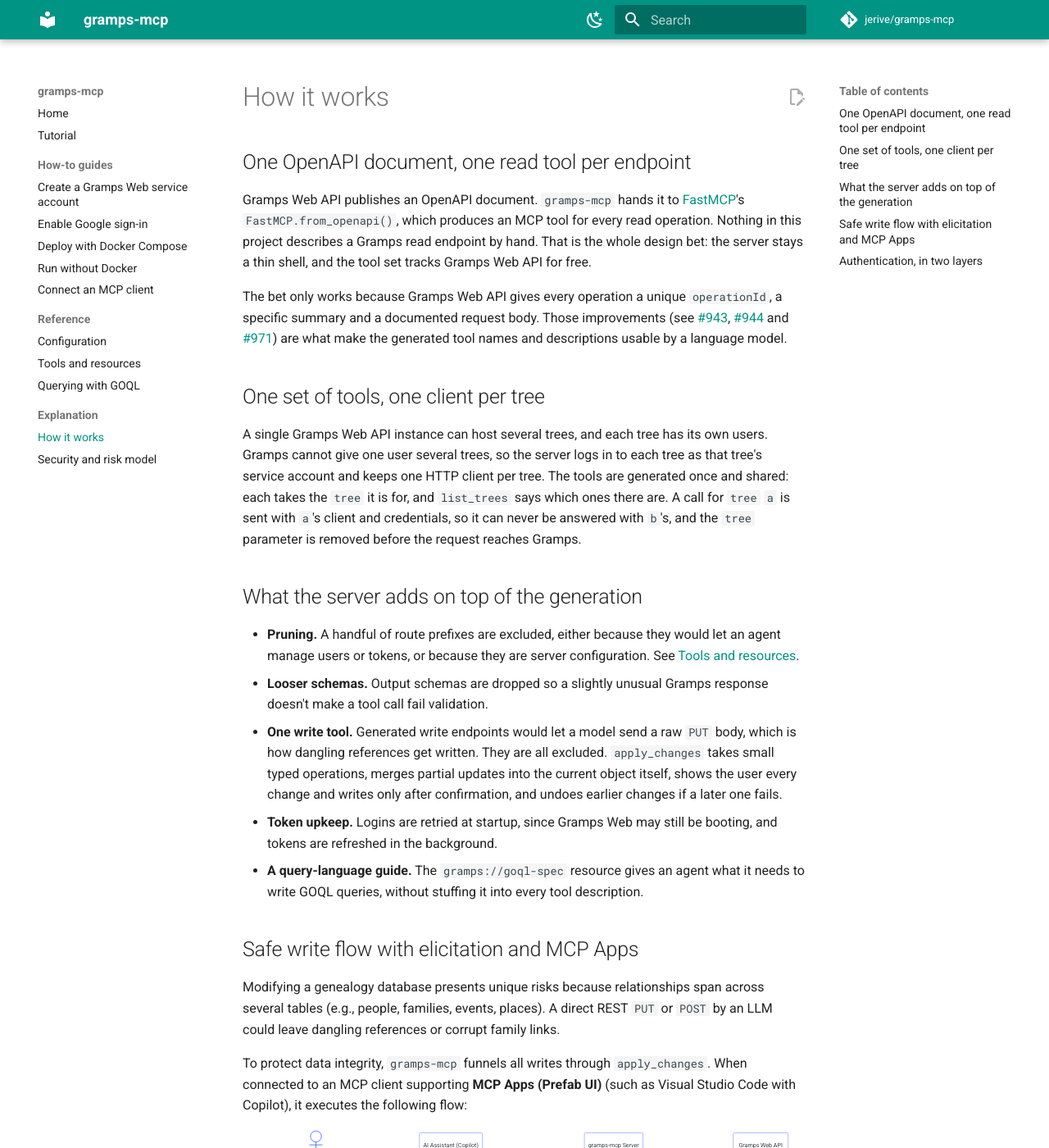
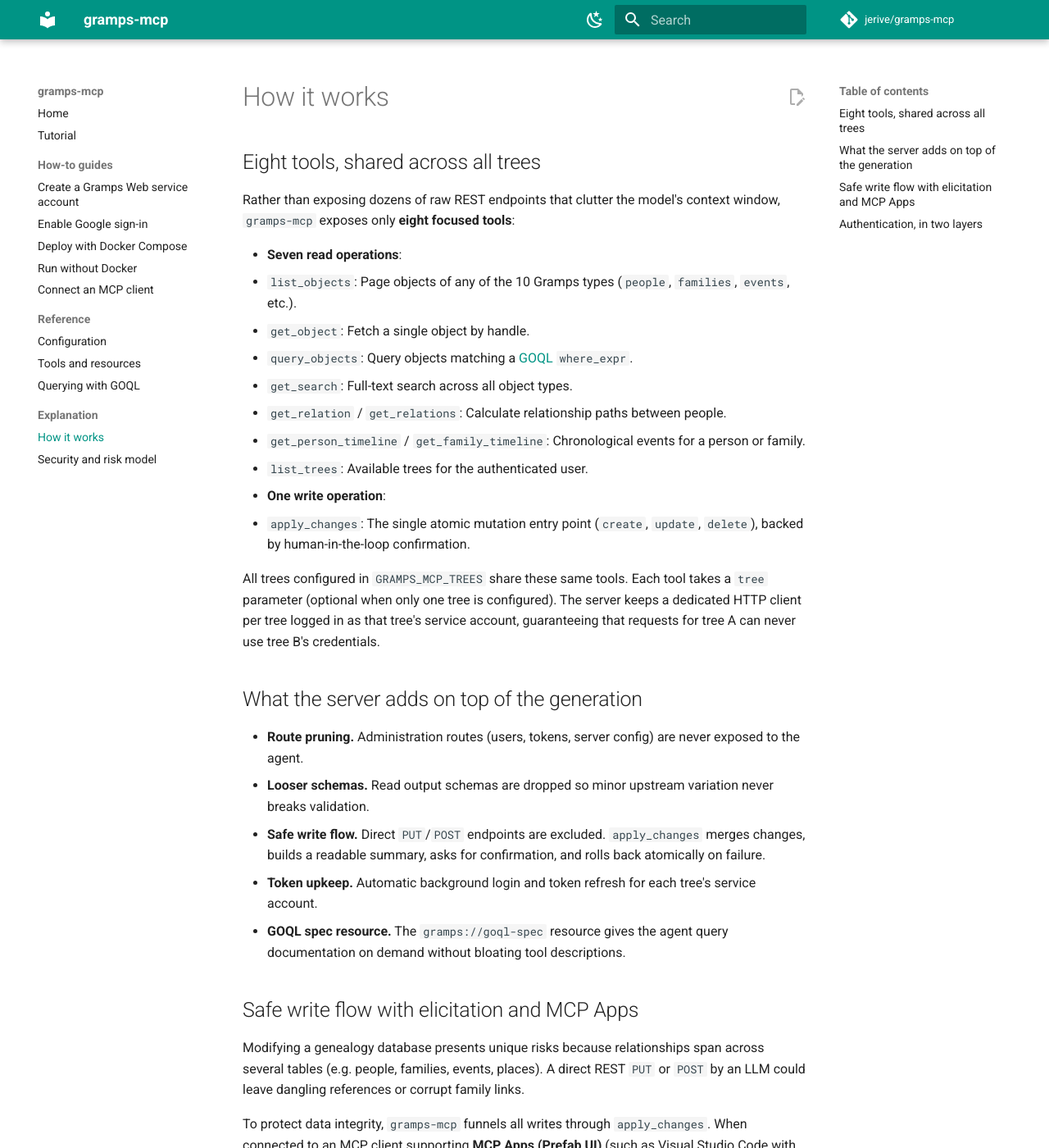
Before and after one commit to jerive/gramps-mcp, an MkDocs documentation site: the page built from docs/explanation/how-it-works.md, in a window 1280 px wide and 1400 px high. Shown: the whole window at 82% size. Built offline with MkDocs 1.6.1 and Material for MkDocs 9.7.7, drawn with Linux system fonts in a browser that asks for light colours; comment, search, counter and statistics services are not loaded; some of the changed text lies outside the part shown.

Commit message:
docs: streamline how-it-works, list 8 core tools, and enlarge sequence diagram

````diff
--- a/docs/explanation/how-it-works.md
+++ b/docs/explanation/how-it-works.md
@@ -1,55 +1,55 @@
 # How it works
 
-## One OpenAPI document, one read tool per endpoint
+## Eight tools, shared across all trees
 
-Gramps Web API publishes an OpenAPI document. `gramps-mcp` hands it to
-[FastMCP](https://gofastmcp.com/)'s `FastMCP.from_openapi()`, which produces an
-MCP tool for every read operation. Nothing in this project describes a Gramps
-read endpoint by hand. That is the whole design bet: the server stays a thin shell,
-and the tool set tracks Gramps Web API for free.
+Rather than exposing dozens of raw REST endpoints that clutter the model's context window, `gramps-mcp` exposes only **eight focused tools**:
 
-The bet only works because Gramps Web API gives every operation a unique
-`operationId`, a specific summary and a documented request body. Those
-improvements (see
-[#943](https://github.com/gramps-project/gramps-web-api/issues/943),
-[#944](https://github.com/gramps-project/gramps-web-api/pull/944) and
-[#971](https://github.com/gramps-project/gramps-web-api/pull/971)) are what
-make the generated tool names and descriptions usable by a language model.
+- **Seven read operations**:
+  - `list_objects`: Page objects of any of the 10 Gramps types (`people`, `families`, `events`, etc.).
+  - `get_object`: Fetch a single object by handle.
+  - `query_objects`: Query objects matching a [GOQL](../reference/goql.md) `where_expr`.
+  - `get_search`: Full-text search across all object types.
+  - `get_relation` / `get_relations`: Calculate relationship paths between people.
+  - `get_person_timeline` / `get_family_timeline`: Chronological events for a person or family.
+  - `list_trees`: Available trees for the authenticated user.
+- **One write operation**:
+  - `apply_changes`: The single atomic mutation entry point (`create`, `update`, `delete`), backed by human-in-the-loop confirmation.
 
-## One set of tools, one client per tree
-
-A single Gramps Web API instance can host several trees, and each tree has its
-own users. Gramps cannot give one user several trees, so the server logs in to
-each tree as that tree's service account and keeps one HTTP client per tree.
-The tools are generated once and shared: each takes the `tree` it is for, and
-`list_trees` says which ones there are. A call for `tree` `a` is sent with
-`a`'s client and credentials, so it can never be answered with `b`'s, and the
-`tree` parameter is removed before the request reaches Gramps.
+All trees configured in `GRAMPS_MCP_TREES` share these same tools. Each tool takes a `tree` parameter (optional when only one tree is configured). The server keeps a dedicated HTTP client per tree logged in as that tree's service account, guaranteeing that requests for tree A can never use tree B's credentials.
 
 ## What the server adds on top of the generation
 
-- **Pruning.** A handful of route prefixes are excluded, either because they
-  would let an agent manage users or tokens, or because they are server
-  configuration. See [Tools and resources](../reference/tools.md#excluded-routes).
-- **Looser schemas.** Output schemas are dropped so a slightly unusual Gramps
-  response doesn't make a tool call fail validation.
-- **One write tool.** Generated write endpoints would let a model send a raw
-  `PUT` body, which is how dangling references get written. They are all
-  excluded. `apply_changes` takes small typed operations, merges partial
-  updates into the current object itself, shows the user every change and
-  writes only after confirmation, and undoes earlier changes if a later one
-  fails.
-- **Token upkeep.** Logins are retried at startup, since Gramps Web may still be
-  booting, and tokens are refreshed in the background.
-- **A query-language guide.** The `gramps://goql-spec` resource gives an agent
-  what it needs to write GOQL queries, without stuffing it into every tool
-  description.
+- **Route pruning.** Administration routes (users, tokens, server config) are never exposed to the agent.
+- **Looser schemas.** Read output schemas are dropped so minor upstream variation never breaks validation.
+- **Safe write flow.** Direct `PUT`/`POST` endpoints are excluded. `apply_changes` merges changes, builds a readable summary, asks for confirmation, and rolls back atomically on failure.
+- **Token upkeep.** Automatic background login and token refresh for each tree's service account.
+- **GOQL spec resource.** The `gramps://goql-spec` resource gives the agent query documentation on demand without bloating tool descriptions.
 
 ## Safe write flow with elicitation and MCP Apps
 
-Modifying a genealogy database presents unique risks because relationships span across several tables (e.g., people, families, events, places). A direct REST `PUT` or `POST` by an LLM could leave dangling references or corrupt family links.
+Modifying a genealogy database presents unique risks because relationships span across several tables (e.g. people, families, events, places). A direct REST `PUT` or `POST` by an LLM could leave dangling references or corrupt family links.
 
 To protect data integrity, `gramps-mcp` funnels all writes through `apply_changes`. When connected to an MCP client supporting **MCP Apps (Prefab UI)** (such as Visual Studio Code with Copilot), it executes the following flow:
+
+<style>
+.mermaid svg {
+  max-width: 100% !important;
+  width: 100% !important;
+  height: auto !important;
+  font-size: 16px !important;
+}
+.mermaid .actor {
+  font-size: 15px !important;
+}
+.mermaid .messageText {
+  font-size: 14px !important;
+}
+.mermaid .noteText {
+  font-size: 13px !important;
+}
+</style>
+
+<div style="font-size: 1.1rem; overflow-x: auto; margin: 1.5rem 0;">
 
 ```mermaid
 sequenceDiagram
@@ -61,24 +61,26 @@
 
     User->>Copilot: "Update William Shakespeare in the tree..."
     Note over Copilot,MCP: 1. Read & Discovery Phase
-    Copilot->>MCP: tree-demo_get_search(query="William Shakespeare")
+    Copilot->>MCP: get_search(tree="viveret", query="William Shakespeare")
     MCP->>Gramps: GET /api/search/?query=William+Shakespeare
     Gramps-->>MCP: Matching records & existing relationships
     MCP-->>Copilot: Grounding context (handles, current state)
 
     Note over Copilot,MCP: 2. Write Preparation & Mutation Proposal
-    Copilot->>MCP: tree-demo_apply_changes(operations=[...])
+    Copilot->>MCP: apply_changes(tree="viveret", operations=[...])
     Note over MCP: GRAMPS_MCP_UI=prefab generates interactive card
-    MCP-->>User: Elicitation: Interactive Prefab UI card rendered
+    MCP-->>User: Elicitation: Interactive Prefab UI card rendered (dependency tree)
 
     Note over User: 3. Human Review & Interaction
     User->>User: Reviews operations (Green / Orange / Red)<br/>Tests dependency uncheck & text edit
-    User->>MCP: Clicks [Apply] -> tree-demo_confirm_changes(token, selection, edits)
+    User->>MCP: Clicks [Apply] -> confirm_changes(tree="viveret", token, selection, edits)
     MCP->>Gramps: Atomic execution (POST, PUT, DELETE)
     Gramps-->>MCP: Success (status: applied, created handles)
     MCP-->>Copilot: Confirmation message with applied result
     Copilot-->>User: Final confirmation in chat
 ```
+
+</div>
 
 1. **Discovery**: The model queries the tree to ground itself on real handles and current data.
 2. **Proposal**: The model drafts the atomic operations (`create`, `update`, `delete`).
@@ -90,21 +92,9 @@
 
 There are two unrelated identities in play:
 
-1. **Who may talk to the MCP server.** Optional Google sign-in, enabled by
-   setting `GOOGLE_CLIENT_ID` and `GOOGLE_CLIENT_SECRET`. MCP clients register
-   themselves dynamically and obtain tokens; Redis stores them so a restart
-   doesn't make everyone sign in again.
-2. **What the server may do in Gramps.** The service-account user of each tree.
-   Its role is the hard ceiling on every action an agent can take.
+1. **Who may talk to the MCP server.** Optional Google sign-in, enabled by setting `GOOGLE_CLIENT_ID` and `GOOGLE_CLIENT_SECRET`. MCP clients register dynamically and obtain tokens; Redis stores them so a restart does not invalidate sessions.
+2. **What the server may do in Gramps.** The service-account user of each tree. Its role is the hard ceiling on every action an agent can take.
 
-Between the two sits the **per-tree membership check**: a signed-in Google user
-may use a tree only if their email belongs to a Gramps Web user of that tree,
-or to `GRAMPS_MCP_ADMIN_EMAILS`. It is made on every call, for the `tree` the
-call names: a tree that is not the user's reads like one that does not exist,
-and `list_trees` only lists theirs. The membership list comes from
-`GET /api/users/`, cached for `GRAMPS_MCP_GOOGLE_TOKEN_CACHE_TTL` seconds. That
-call needs an Owner (or admin) account, which is why the choice of role
-involves a real trade-off. See
-[Security and risk model](security-model.md).
+Between the two sits the **per-tree membership check**: a signed-in Google user may use a tree only if their email belongs to a Gramps Web user of that tree, or to `GRAMPS_MCP_ADMIN_EMAILS`. It is checked on every call for the named `tree`. The membership list comes from `GET /api/users/`, cached for `GRAMPS_MCP_GOOGLE_TOKEN_CACHE_TTL` seconds.
 
-When Google sign-in is disabled, none of the second layer's checks run.
+When Google sign-in is disabled, only the service-account layer applies.
````
